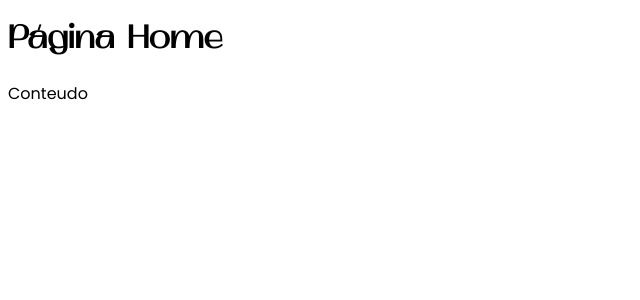
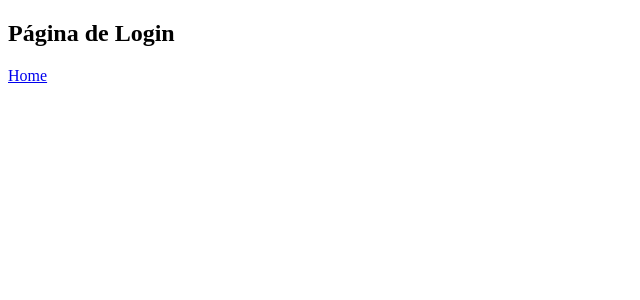
Before and after one commit to JenniGabriely01/react-doctor-system, a React (Vite) app: page / in a window 1280 px wide. Shown: the top 300 px of the page, without its empty margins (0-640 px from the left). Built offline with nearby package versions, Linux system fonts and the light colour scheme.

Commit message:
Deixa as rotas funcionais

```diff
--- a/src/App.jsx
+++ b/src/App.jsx
@@ -1,15 +1,16 @@
 import { BrowserRouter, Route, Routes } from "react-router-dom";
 import Home from './pages/Home/home';
+import Login from './pages/Login/login';
 import './global.css';
 
 function App() {
     return (
         <BrowserRouter>
             <Routes>
-                <Route path="/" element={<Home />} />
+                <Route path="/" element={<Login />} />
+                <Route path="/Home" element={<Home />} />
             </Routes>
         </BrowserRouter>
     );
 }
-
 export default App;
--- /dev/null
+++ b/src/pages/Login/login.jsx
@@ -0,0 +1,12 @@
+import { Link } from 'react-router-dom';
+
+export default function Login() {
+    return (
+        <section>
+            <h2>Página de Login</h2>
+            <Link to="/Home">
+               Home
+            </Link>
+        </section>
+    )
+}
```
